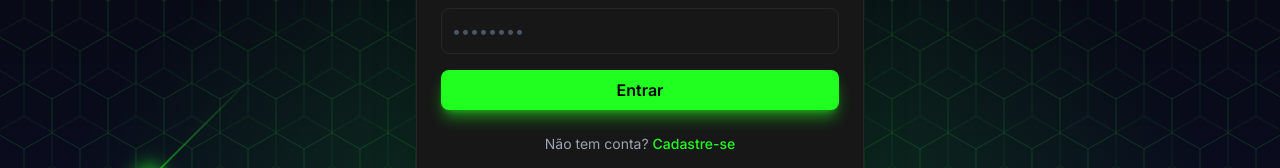
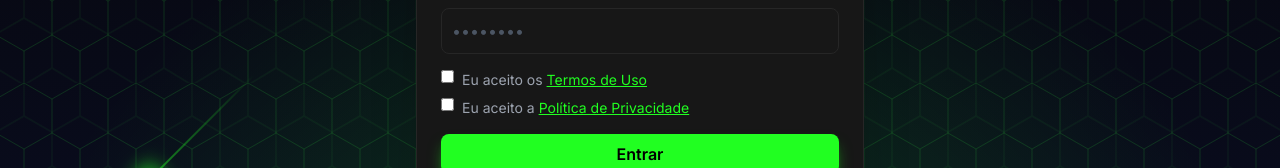
Before and after one commit to LypE-X/Arena-Clans-official, a Next.js app: page /auth in a window 1280 px wide. Shown: the part 407-575 px from the top of the page. Built offline with nearby package versions, Linux system fonts and the light colour scheme; no server answers.

Commit message:
The login flow has been changed and a checkbox for terms of use and privacy policy has been added

```diff
--- a/app/auth/page.tsx
+++ b/app/auth/page.tsx
@@ -26,6 +26,10 @@ const AuthPage = () => {
     phone: '',
     state: '',
   });
+  const [consents, setConsents] = useState({
+    terms: false,
+    privacy: false,
+  });
   const [loading, setLoading] = useState(false);
   const [error, setError] = useState('');
   const [success, setSuccess] = useState('');
@@ -39,6 +43,15 @@ const AuthPage = () => {
       if (mode === 'login') {
         const user = await db.loginUser(formData.email, formData.password);
         setUser(user);
+
+        await db.saveUserConsent({
+          userId: user.uid,
+          acceptedTerms: true,
+          acceptedPrivacy: true,
+          termsVersion: 'v1.0',
+          privacyVersion: 'v1.0',
+        });
+
         router.push('/');
       } else {
         if (!formData.name || !formData.phone) {
@@ -47,8 +60,15 @@ const AuthPage = () => {
         if (formData.name.length > 50) {
           throw new Error('Nome deve ter no máximo 50 caracteres.');
         }
+        if (!consents.terms || !consents.privacy) {
+          throw new Error('Você precisa aceitar os termos e a política de privacidade.');
+        }
 
-        await db.registerUser(formData);
+        const authUser = await db.registerUser(formData);
+
+        if (!authUser?.id) {
+          throw new Error('Erro ao criar usuário.');
+        }
 
         setSuccess("Cadastro realizado! Enviamos um link de confirmação para o seu e-mail.");
         setError('');
@@ -175,6 +195,40 @@ const AuthPage = () => {
               required
             />
 
+            <div className="text-sm text-gray-400 space-y-2">
+              <label className="flex items-start gap-2">
+                <input
+                  type="checkbox"
+                  checked={consents.terms}
+                  onChange={(e) =>
+                    setConsents({ ...consents, terms: e.target.checked })
+                  }
+                />
+                <span>
+                  Eu aceito os{' '}
+                  <Link href="/terms" className="text-[#21ff21] underline">
+                    Termos de Uso
+                  </Link>
+                </span>
+              </label>
+
+              <label className="flex items-start gap-2">
+                <input
+                  type="checkbox"
+                  checked={consents.privacy}
+                  onChange={(e) =>
+                    setConsents({ ...consents, privacy: e.target.checked })
+                  }
+                />
+                <span>
+                  Eu aceito a{' '}
+                  <Link href="/privacy" className="text-[#21ff21] underline">
+                    Política de Privacidade
+                  </Link>
+                </span>
+              </label>
+            </div>
+
             <Button
               type="submit"
               className="w-full !bg-[#21ff21] hover:!bg-[#16cc16] !text-black !shadow-[#21ff21]/50 !border-none"
--- a/services/dbService.ts
+++ b/services/dbService.ts
@@ -1,7 +1,10 @@
 // <--- Isso diz ao Next.js: "Rode tudo aqui no servidor"
-import { User, Team, Review, TeamMessage } from "../types";
+import { User as AppUser, Team, Review, TeamMessage } from "../types";
+import { User as SupabaseUser } from "@supabase/supabase-js";
 import { supabase } from "./supabaseClient";
 import { createClient } from "@supabase/supabase-js"
+
+type AuthUser = SupabaseUser;
 
 
 
@@ -10,7 +13,7 @@ import { createClient } from "@supabase/supabase-js"
 // AUTH
 // =============================
 
-export const loginUser = async (email: string, password: string): Promise<User> => {
+export const loginUser = async (email: string, password: string): Promise<AppUser> => {
 
   const { data, error } = await supabase.auth.signInWithPassword({
     email,
@@ -46,22 +49,21 @@ export const loginUser = async (email: string, password: string): Promise<User>
 };
 
 
-export const registerUser = async (data: any): Promise<void> => {
-  const { error } = await supabase.auth.signUp({
-    email: data.email,
-    password: data.password,
+export const registerUser = async (formData: any): Promise<SupabaseUser | null> => {
+  const { data, error } = await supabase.auth.signUp({
+    email: formData.email,
+    password: formData.password,
     options: {
-      // 💡 Os dados dentro de 'data' vão para o 'raw_user_meta_data' que a Trigger lê
       data: {
-        name: data.name,
-        phone: data.phone
+        name: formData.name,
+        phone: formData.phone
       }
     }
   });
 
   if (error) throw new Error(error.message);
 
-  // ✅ Removido o código de upsert manual! O banco cuida disso agora.
+  return data.user;
 };
 
 
@@ -70,7 +72,7 @@ export const logoutUser = async () => {
 };
 
 
-export const getCurrentUser = async (): Promise<User | null> => {
+export const getCurrentUser = async (): Promise<AppUser | null> => {
 
   const { data } = await supabase.auth.getUser();
 
@@ -101,7 +103,7 @@ export const getCurrentUser = async (): Promise<User | null> => {
 // TEAMS
 // =============================
 
-export const createTeam = async (user: User, data: Partial<Team>): Promise<Team> => {
+export const createTeam = async (user: AppUser, data: Partial<Team>): Promise<Team> => {
   const { data: team, error } = await supabase
     .from("teams")
     .insert({
@@ -654,3 +656,21 @@ export const updateAccount = async (uid: string, data: any) => {
 
   if (dbError) throw dbError;
 };
+
+export const saveUserConsent = async (data: any) => {
+  const { error } = await supabase
+    .from('user_consents')
+    .upsert(
+      {
+        user_id: data.userId,
+        accepted_terms: data.acceptedTerms,
+        accepted_privacy: data.acceptedPrivacy,
+        terms_version: data.termsVersion,
+        privacy_version: data.privacyVersion,
+        accepted_at: new Date().toISOString(),
+      },
+      { onConflict: 'user_id' } // 👈 evita duplicar
+    );
+
+  if (error) throw error;
+};
```
